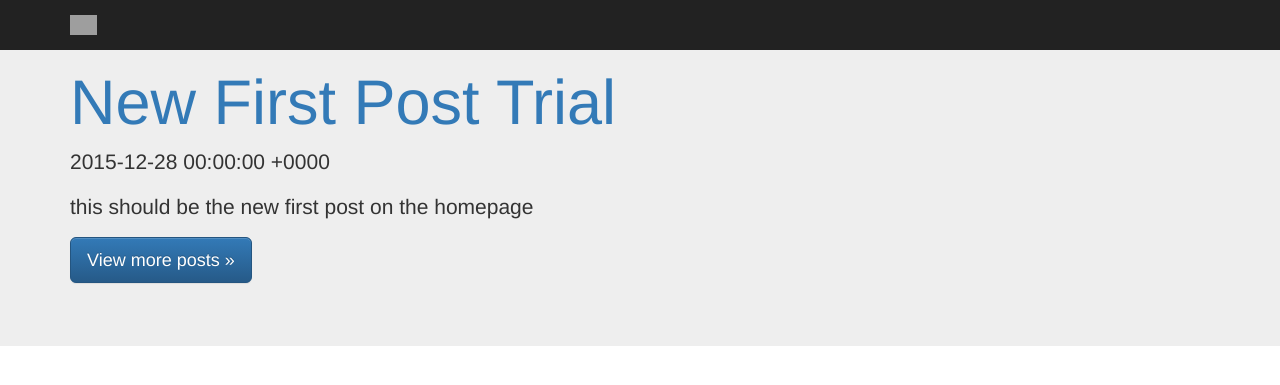
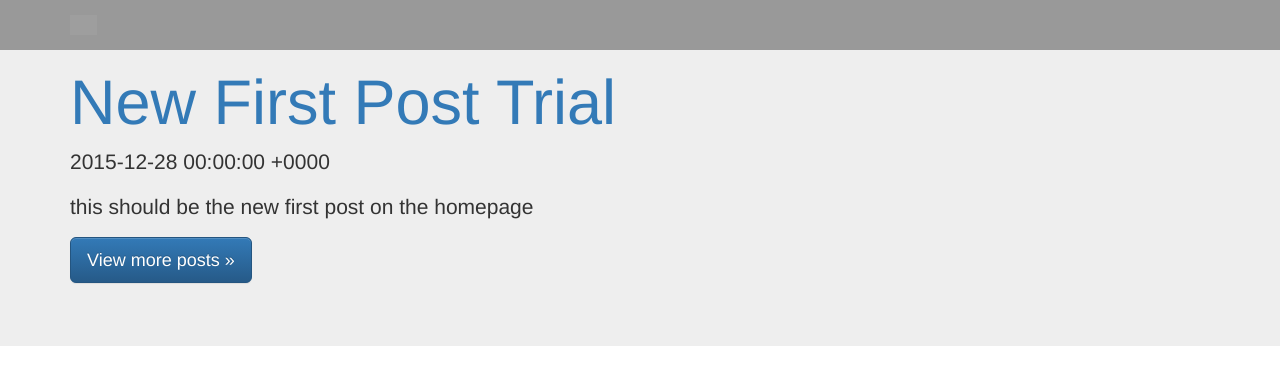
Before and after one commit to marissanbush1/staq, a Jekyll site: the page built from index.html, in a window 1280 px wide. Shown: the top 385 px of the page. Built offline with Jekyll 4.4.1, drawn with Linux system fonts in a browser that asks for light colours; grey boxes are pictures that could not be loaded.

Commit message:
nav to lighter shade of grey

```diff
--- a/css/main.scss
+++ b/css/main.scss
@@ -79,7 +79,7 @@ footer {
 }
 
 nav {
-    background:#222;
+    background:#999;
 }
 
 body {
```
